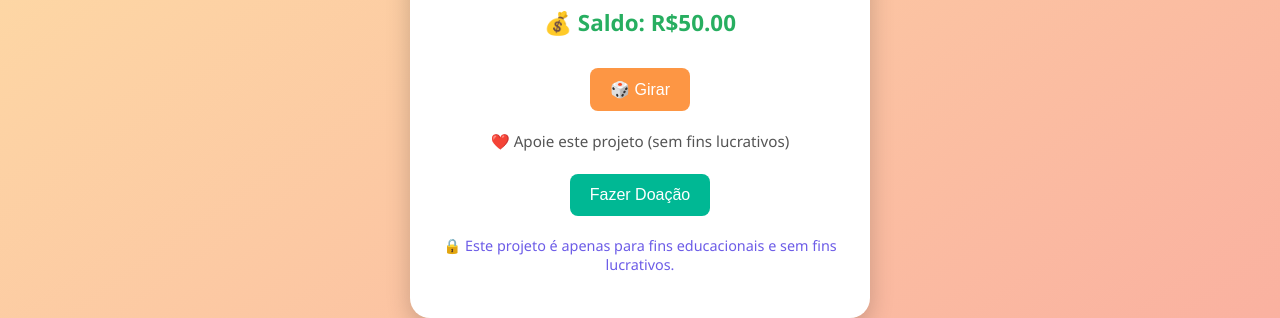
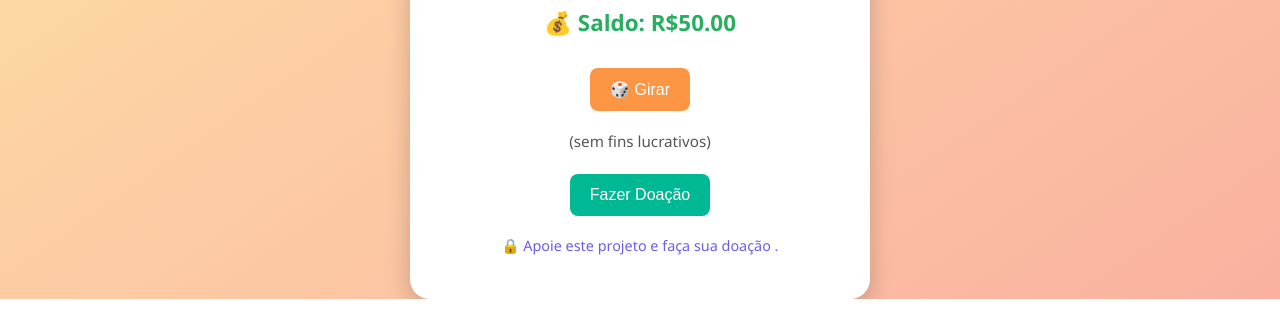
Before and after one commit to Douglas11482/jogo-do-tigrinho, a plain HTML site: page index.html in a window 1280 px wide. Shown: the part 633-951 px from the top of the page. Drawn offline with Linux system fonts and the light colour scheme.

Commit message:
Update index.html

```diff
--- a/index.html
+++ b/index.html
@@ -26,11 +26,11 @@
     </div>
 
     <div id="doacao">
-      <p>❤️ Apoie este projeto (sem fins lucrativos)</p>
+      <p> (sem fins lucrativos)</p>
       <button onclick="alert('Função de doação simulada')">Fazer Doação</button>
     </div>
 
-    <p id="aviso">🔒 Este projeto é apenas para fins educacionais e sem fins lucrativos.</p>
+    <p id="aviso">🔒 Apoie este projeto e faça sua doação .</p>
   </div>
 
   <audio id="somGiro" src="sounds/giro.mp3" preload="auto"></audio>
```
